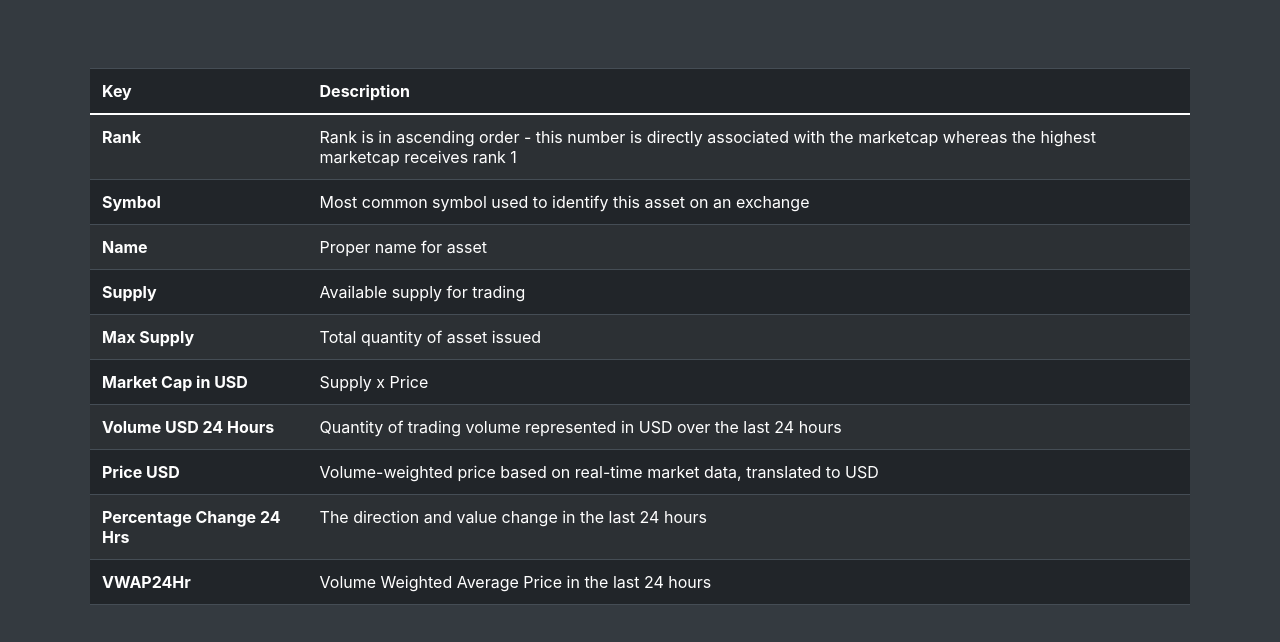
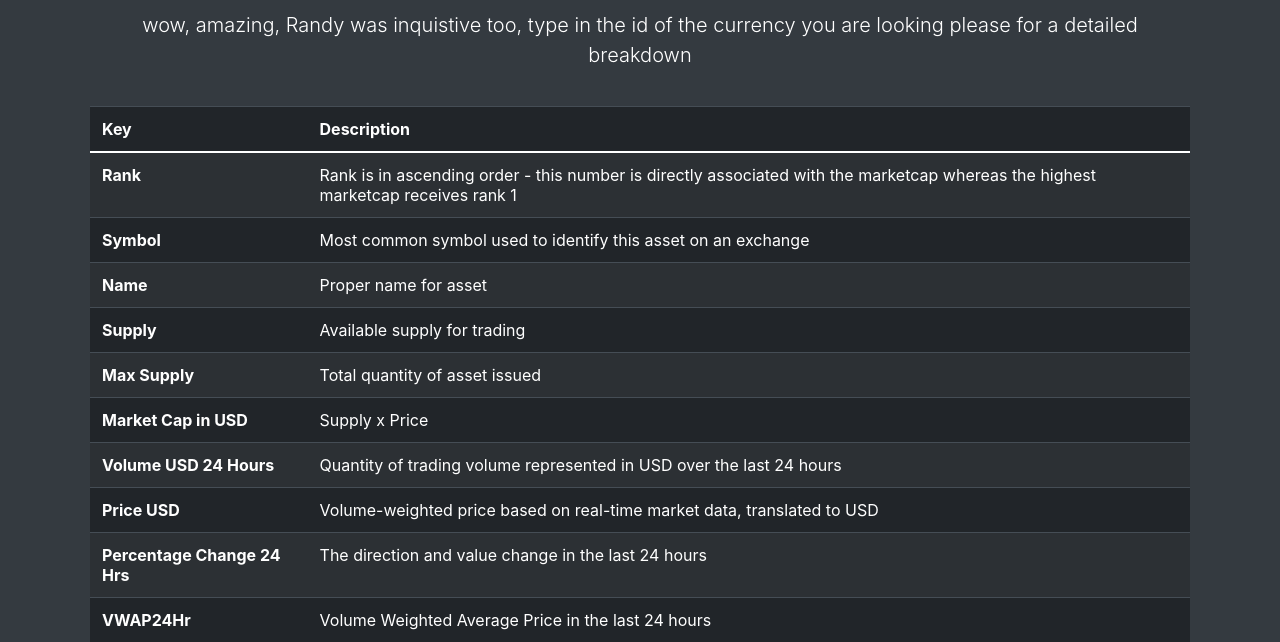
Before and after one commit to kghudgens/RandysCoin, a Django app: template coin/randysCoin/templates/randysCoin/search.html in a window 1280 px wide. Shown: the part 56-698 px from the top of the page. Run offline with Django 3.2, Linux system fonts and the light colour scheme; the template is opened without the code that fills it, so the values that code supplies are empty; some libraries are stand-ins or nearby versions.

Commit message:
Instuctional message added for user

```diff
--- a/coin/randysCoin/templates/randysCoin/search.html
+++ b/coin/randysCoin/templates/randysCoin/search.html
@@ -1,6 +1,14 @@
 {%extends 'randysCoin/base.html'%}
 
 {%block content%}
+<div class="container">
+    <main class="px-3">
+    <p class="lead">wow, amazing, Randy was inquistive too, type in the id of the currency you are looking please for a detailed breakdown  </p>
+  </main>
+</div>
+<!-- Form here -->
+
+
 <div class="container table-container">
     <table class="table table-dark table-striped">
     <thead>
```
